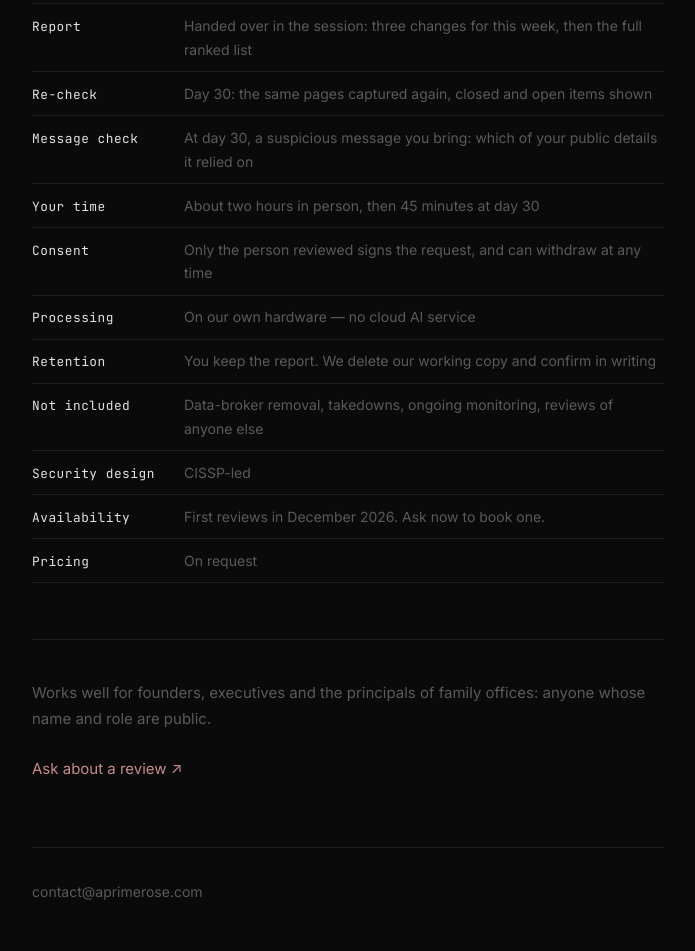
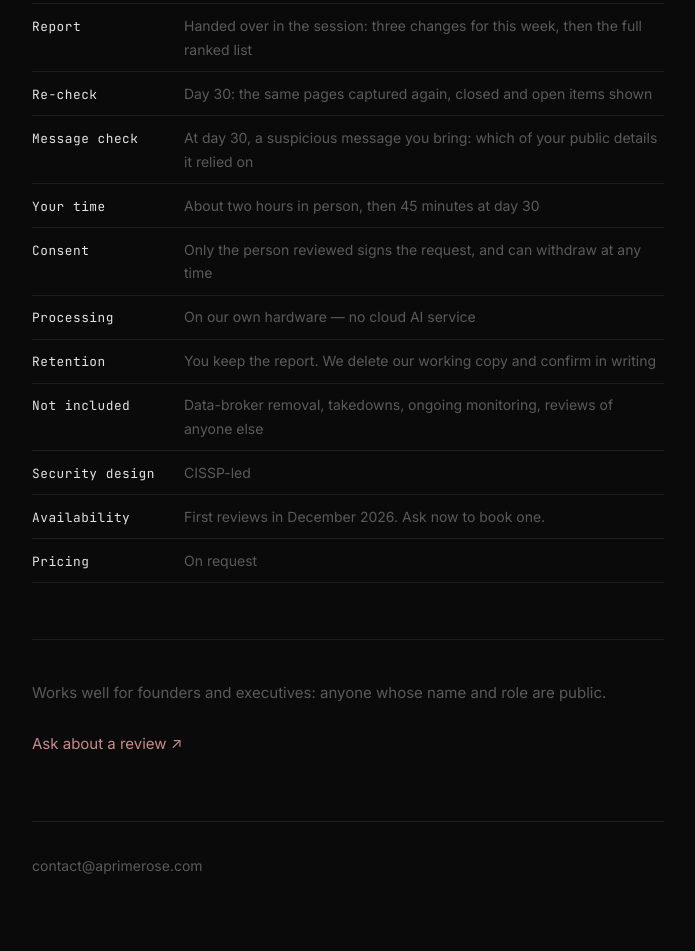
Before and after one commit to aprimerose/website, a plain HTML site: page exposure-review/index.html in a window 1280 px wide. Shown: the part 684-1635 px from the top of the page, without its empty margins (292-987 px from the left). After the commit the page ends 1610 px from the top, so only its background shows below. Drawn offline with Linux system fonts and the light colour scheme.

Commit message:
site: Exposure Review — family offices dropped, no PE references anywhere in the new page or home card (Andrei, 2026-10-21); CLAIMS #48 ok
Co-Authored-By: Claude Opus 5.5 <noreply@anthropic.com>

```diff
--- a/exposure-review/index.html
+++ b/exposure-review/index.html
@@ -106,8 +106,7 @@
 
       <section class="section">
         <p style="font-size: 0.9375rem; color: var(--muted); margin-bottom: 1.5rem;">
-          Works well for founders, executives and the principals of family offices:
-          anyone whose name and role are public.
+          Works well for founders and executives: anyone whose name and role are public.
         </p>
         <a href="mailto:contact@aprimerose.com?subject=Exposure Review" class="link-xr" style="font-size:0.9375rem;">
           Ask about a review ↗
```
